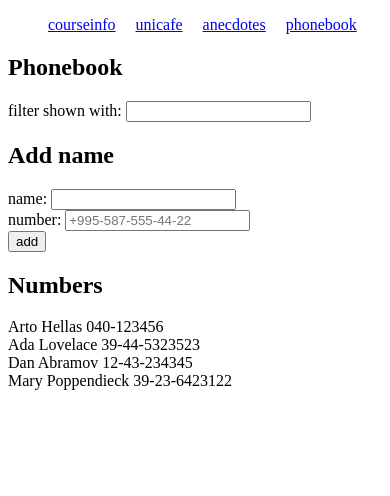
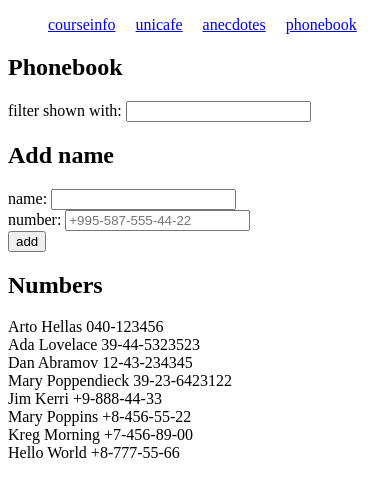
Before and after one commit to little-plumelet/Helsinki_fullstack_part2, a React (Create React App) app: page /phonebook in a window 390 px wide. Shown: the top 496 px of the page. Built offline with nearby package versions, Linux system fonts and the light colour scheme; data requests are answered from the project's data file.

Commit message:
finish task 2.12 - add post method for phonebook

```diff
--- a/db.json
+++ b/db.json
@@ -1,5 +1,5 @@
 {
-  "persons":[
+  "persons": [
     {
       "name": "Arto Hellas",
       "phone": "040-123456",
@@ -19,6 +19,26 @@
       "name": "Mary Poppendieck",
       "phone": "39-23-6423122",
       "id": 4
+    },
+    {
+      "name": "Jim Kerri",
+      "phone": "+9-888-44-33",
+      "id": 5
+    },
+    {
+      "name": "Mary Poppins",
+      "phone": "+8-456-55-22",
+      "id": 6
+    },
+    {
+      "name": "Kreg Morning",
+      "phone": "+7-456-89-00",
+      "id": 7
+    },
+    {
+      "name": "Hello World",
+      "phone": "+8-777-55-66",
+      "id": 8
     }
   ]
 }
--- a/src/phonebook/PhonebookPage.js
+++ b/src/phonebook/PhonebookPage.js
@@ -1,39 +1,43 @@
 import axios from "axios";
 import { useEffect, useState } from "react";
 import { AddNameForm } from "./AddNameForm";
+import { BASE_URL } from "./constants";
 import { FilterByName } from "./FilterByName";
 import { PhonebookList } from "./PhonebookList";
+import { addPersonToPhoneBook } from "./services/addPersonToPhonebook";
 
 export const PhonebookPage = () => {
   const [persons, setPersons] = useState([]);
   const [filteredPersons, setFilteredPersons] = useState([]);
-  const [newName, setNewName] = useState('');
-  const [phoneNumber, setPhoneNumber] = useState('');
-  const [filterName, setFilterName] = useState('');
-  const url = 'http://localhost:3001/persons';
+  const [newName, setNewName] = useState("");
+  const [phoneNumber, setPhoneNumber] = useState("");
+  const [filterName, setFilterName] = useState("");
 
   useEffect(() => {
-    axios.get(url)
-    .then((response)=> {
+    axios.get(BASE_URL).then((response) => {
       setPersons(response.data);
       setFilteredPersons(response.data);
-    })
-  },[])
+    });
+  }, []);
+
+  useEffect(() => {});
 
   const changeFilterNameHandler = (event) => {
     const filter = event.target.value;
     setFilterName(filter);
-    if (filter === '') {
-      setFilteredPersons([...persons])
+    if (filter === "") {
+      setFilteredPersons([...persons]);
     } else {
-      setFilteredPersons(persons.reduce((acc, person) => {
-        if (person.name.toLowerCase().includes(filter.toLowerCase())) {
-          acc.push(person);
-        };
-        return acc;
-      }, []))
+      setFilteredPersons(
+        persons.reduce((acc, person) => {
+          if (person.name.toLowerCase().includes(filter.toLowerCase())) {
+            acc.push(person);
+          }
+          return acc;
+        }, [])
+      );
     }
-  }
+  };
 
   const changeNameHandler = (event) => {
     setNewName(event.target.value);
@@ -57,15 +61,23 @@ export const PhonebookPage = () => {
       alert("You phone mast be like +995-888-77-66!");
       return;
     }
-    setPersons([...persons, { name: newName, phone: phoneNumber }]);
-    setFilteredPersons([...persons, { name: newName, phone: phoneNumber }]);
-    setNewName("");
-    setPhoneNumber("");
+    addPersonToPhoneBook({ name: newName, phone: phoneNumber }).then(
+      (addedPerson) => {
+        setPersons([...persons, { ...addedPerson }]);
+        setFilteredPersons([...persons, { ...addedPerson }]);
+        setNewName("");
+        setPhoneNumber("");
+      }
+    );
   };
+
   return (
     <div>
       <h2>Phonebook</h2>
-      <FilterByName filterName={filterName} changeFilterNameHandler={changeFilterNameHandler}/>
+      <FilterByName
+        filterName={filterName}
+        changeFilterNameHandler={changeFilterNameHandler}
+      />
       <AddNameForm
         newName={newName}
         changeNameHandler={changeNameHandler}
--- /dev/null
+++ b/src/phonebook/constants.js
@@ -0,0 +1 @@
+export const BASE_URL = 'http://localhost:3001/persons';
--- /dev/null
+++ b/src/phonebook/services/addPersonToPhonebook.js
@@ -0,0 +1,11 @@
+import axios from "axios";
+import { BASE_URL } from "../constants";
+
+export const addPersonToPhoneBook = (person) => {
+  const response = axios.post(BASE_URL, person);
+  return response
+    .then((response) => response.data)
+    .catch((err) =>
+      alert(`Error occured during adding a person in phonebook. Error: ${err}`)
+    );
+};
```
